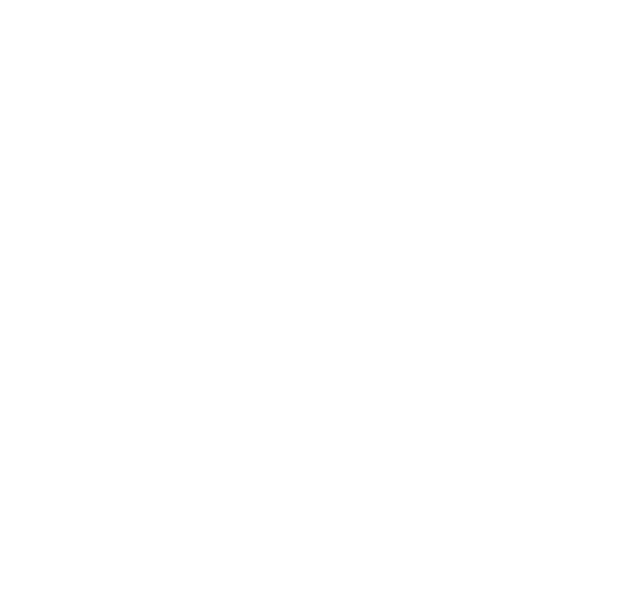
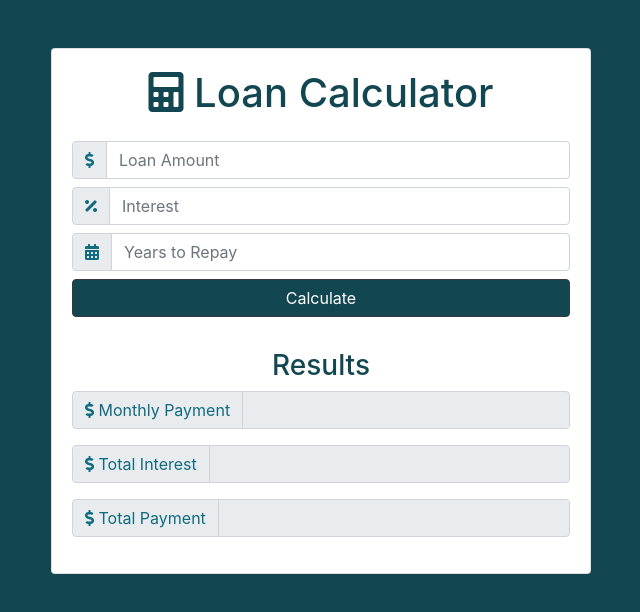
Before and after one commit to belqati/loanCalculator, a plain HTML site: page index.html in a window 1280 px wide. Shown: the whole page, without its empty margins (319-959 px from the left). Drawn offline with nearby package versions, Linux system fonts and the light colour scheme.

Commit message:
create UI

```diff
--- a/index.html
+++ b/index.html
@@ -6,12 +6,82 @@
   <meta http-equiv="X-UA-Compatible" content="ie=edge">
   <link rel="stylesheet" href="https://maxcdn.bootstrapcdn.com/bootstrap/4.0.0/css/bootstrap.min.css">
   <link rel="stylesheet" href="https://use.fontawesome.com/releases/v5.1.1/css/all.css">
+  <link rel="stylesheet" href="main.css">
+  <link rel="icon" type="image/x-icon" href="/img/calculator_icon.ico">
   <title>loanCalculator</title>
 </head>
 
 <body>
+  <div class="container">
+    <div class="row">
+      <div class="col-md-6 mx-auto">
+        <div class="card card-body text-center mt-5">
+          <h1 class="heading pb-3"><i class="fas fa-calculator"></i> Loan Calculator</h1>
+          <form id="loan-form">
+            <div class="form-group">
+              <div class="input-group mb-2">
+                <div class="input-group-prepend">
+                  <div class="input-group-text"><i class="fas fa-dollar-sign"></i></div>
+                </div>
+                <input type="number" class="form-control" id="amount" placeholder="Loan Amount">
+              </div>
+              <div class="input-group mb-2">
+                <div class="input-group-prepend">
+                  <div class="input-group-text"><i class="fas fa-percentage"></i></div>
+                </div>
+                <input type="number" class="form-control" id="interest" placeholder="Interest">
+              </div>
+              <div class="input-group mb-2">
+                <div class="input-group-prepend">
+                  <div class="input-group-text"><i class="fas fa-calendar-alt"></i></div>
+                </div>
+                <input type="number" class="form-control" id="years" placeholder="Years to Repay">
+              </div>
+              <div class="form-group">
+                <input type="submit" value="Calculate" class="btn btn-dark btn-block">
+              </div>
+            </div>
+          </form>
 
+          <!-- LOADER HERE -->
+<!--           <div class="loading">
+            <img src="/img/loading.gif" alt="">
+          </div> -->
 
+          <!-- RESULTS -->
+          <div id="results" class="pt-3">
+          <h3>Results</h3>
+
+            <div class="form-group">
+              <div class="input-group mb-2">
+                <div class="input-group-prepend">
+                  <div class="input-group-text"><i class="fas fa-dollar-sign"></i>&nbsp;Monthly Payment</div>
+                </div>
+                <input type="number" class="form-control" id="monthlyPayment" disabled="">
+              </div>
+            </div>
+            <div class="form-group">
+              <div class="input-group mb-2">
+                <div class="input-group-prepend">
+                  <div class="input-group-text"><i class="fas fa-dollar-sign"></i>&nbsp;Total Interest</div>
+                </div>
+                <input type="number" class="form-control" id="totalInterest" disabled="">
+              </div>
+            </div>
+            <div class="form-group">
+              <div class="input-group mb-2">
+                <div class="input-group-prepend">
+                  <div class="input-group-text"><i class="fas fa-dollar-sign"></i>&nbsp;Total Payment</div>
+                </div>
+                <input type="number" class="form-control" id="totalPayment" disabled="">
+              </div>
+            </div>
+
+          </div>
+        </div>
+      </div>
+    </div>
+  </div>
 
   <script type="text/javascript" src="app.js"></script>
 </body>
--- a/main.css
+++ b/main.css
@@ -0,0 +1,16 @@
+body {
+  background: #124651;
+  color: #124651;
+}
+
+.btn-dark {
+  background-color: #124651;
+}
+
+.btn.btn-dark:hover, .btn.btn-dark:active, .btn.btn-dark:focus {
+  background-color: #126A7D !important;
+}
+
+.input-group-text, .form-control {
+  color: #126A7D;
+}
```
Also changed, not shown: img/calculator_icon.ico (added).
